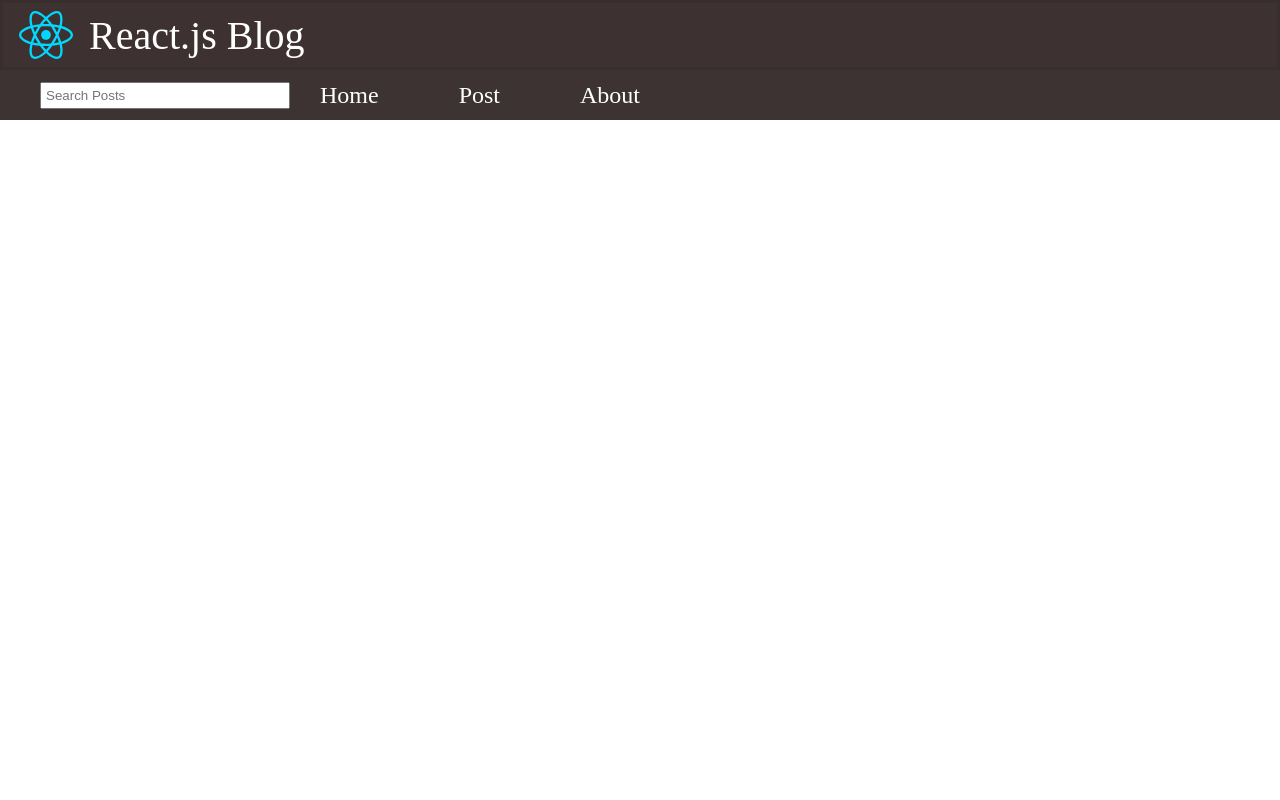
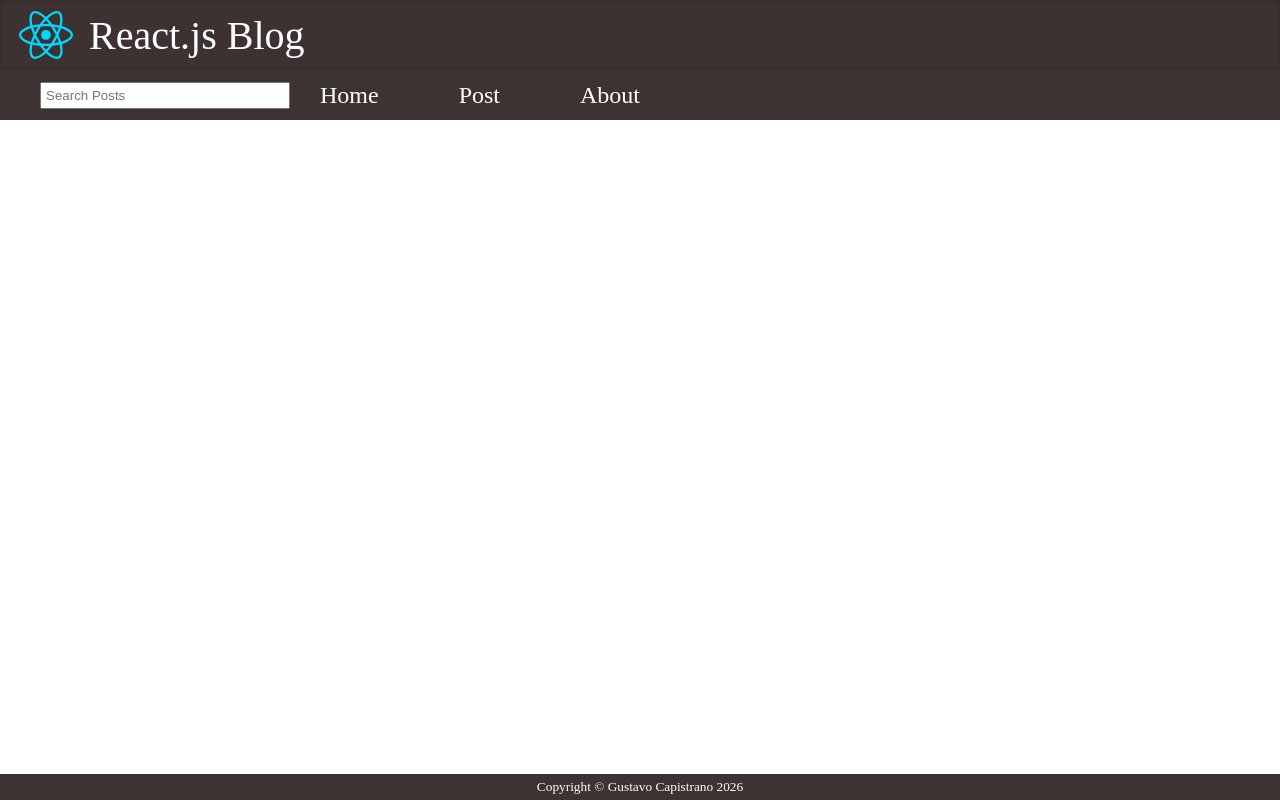
Before and after one commit to GustavoCapis/react-blog, a React (Vite) app: page / in a window 1280 px wide. Built offline with nearby package versions, Linux system fonts and the light colour scheme.

Commit message:
feat: Add Footer component.

```diff
--- a/src/App.jsx
+++ b/src/App.jsx
@@ -1,9 +1,11 @@
 import Header from "./Header";
+import Footer from "./Footer";
 
 function App() {
   return (
     <>
       <Header />
+      <Footer/>
     </>
   );
 }
--- /dev/null
+++ b/src/Footer.jsx
@@ -0,0 +1,7 @@
+export default function Footer() {
+  return (
+    <footer>
+      <small>Copyright © Gustavo Capistrano 2026</small>
+    </footer>
+  );
+}
--- a/src/index.css
+++ b/src/index.css
@@ -51,3 +51,15 @@ nav > ul {
   color: white;
   font-size: 1.5rem;
 }
+
+footer {
+  display: flex;
+  justify-content: center;
+  justify-items: center;
+  position: fixed;
+  bottom: 0;
+  width: 100%;
+  background-color: #3d3333;
+  color: white;
+  padding: 5px;
+}
```
